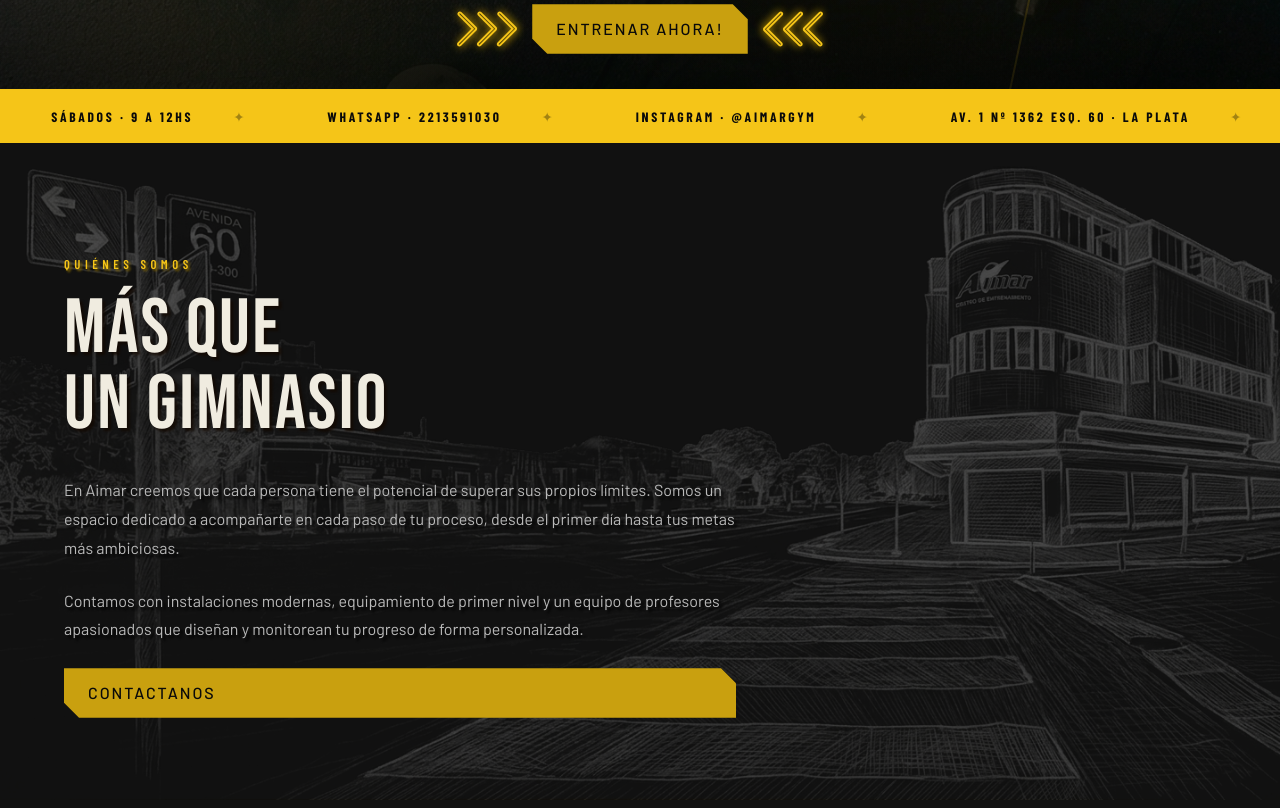
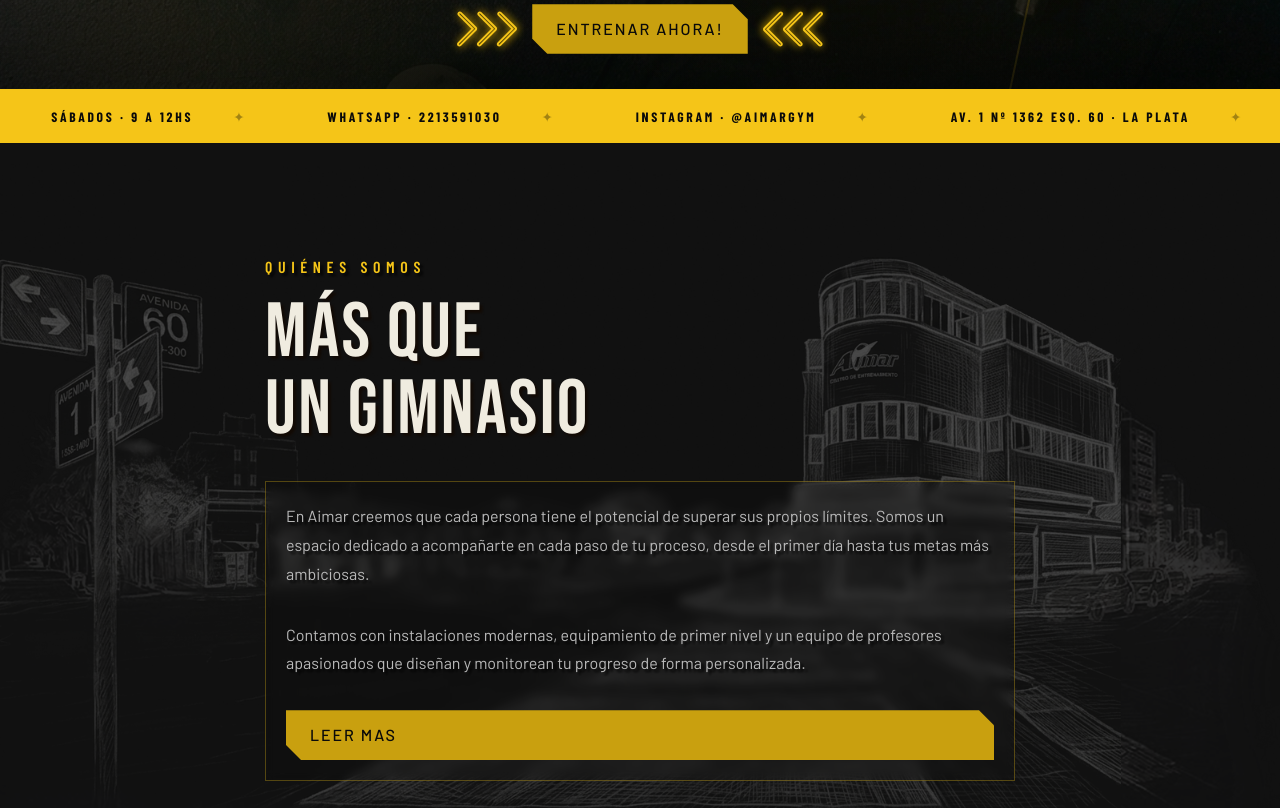
Before and after one commit to Mauricio-Garcia-A/proyecto-aimar, a React (Vite) app: page / in a window 1280 px wide. Shown: the part 715-1523 px from the top of the page. Built offline with nearby package versions, Linux system fonts and the light colour scheme; a web font is replaced by a local one.

Commit message:
se acomodan estilos la seccion AboutUs y se cre el componente Modal

```diff
--- a/src/components/Sections/AboutUs/AboutUs.jsx
+++ b/src/components/Sections/AboutUs/AboutUs.jsx
@@ -1,13 +1,20 @@
 import './AboutUs.scss'
+import { useState } from 'react'
+import Modal from '../../UI/Modal/Modal'
 
-const AboutUs = () => (
+const AboutUs = () => {
+  const [open, setOpen] = useState(false)
+
+  return (
     <section className="about" id="nosotros">
-    <div className='bg-nosotros'></div>
+      <div className='bg-nosotros' />
       <div className='SECTION-STANDAR '>
         <div className='CONTAINER-STANDAR '>
           <article className="about__content">
+            <div className='about-info'>
               <p className="about__label">Quiénes somos</p>
               <h2 className="about__title">Más que<br />un Gimnasio</h2>
+              <div className='about__parafos'>
                 <p className="about__text">
                   En Aimar creemos que cada persona tiene el potencial de superar
                   sus propios límites. Somos un espacio dedicado a acompañarte en
@@ -19,15 +26,25 @@
                   y un equipo de profesores apasionados que diseñan y monitorean
                   tu progreso de forma personalizada.
                 </p>
-          <a href="#contacto" className="btn btn--primary">
-            Contactanos
+                <a className="btn btn--primary" onClick={() => setOpen(true)}>
+                  leer mas
                 </a>
+              </div>
+
+            </div>
+
           </article>
+        </div>
+      </div>
 
 
-        {/*
-          <img src='./images/gymbg.png' className='image-bg'/>
-
+      <Modal
+        isOpen={open}
+        onClose={() => setOpen(false)}
+        title="TÍTULO"
+        subtitle="subtítulo opcional"
+      >
+        <article>
           <div className="about__visual">
             <div className="about__visual-main">
               <span className="about__visual-watermark">AIMAR</span>
@@ -38,13 +55,12 @@
               </span>
             </div>
           </div>
-          */}
-      </div>
-    </div>
-
+        </article>
+      </Modal>
 
 
     </section>
   )
+}
 
 export default AboutUs
--- a/src/components/Sections/AboutUs/AboutUs.scss
+++ b/src/components/Sections/AboutUs/AboutUs.scss
@@ -8,7 +8,8 @@
   //gap: 6rem;
   //align-items: center;
   position: relative;
-  height: 100vh;
+  height: 100%;
+  min-height: 100vh;
 
   display: flex;
   flex-direction: column;
@@ -33,12 +34,14 @@
     z-index: 0;
     width: 100%;
     height: 100%;
-    background-image: url("/images/gymbg.png");
-    background-size:contain;        /* Hace que cubra todo el div */
-    background-position-x: center;   /* Centra la imagen */
+    background-image: url("/images/gymbg-3.png");
+    background-size:cover;        /* Hace que cubra todo el div */
+    background-position-x: right;   /* Centra la imagen */
     background-repeat: no-repeat;  /* Evita que se repita */
-    background-position-y: top;   /* Centra la imagen */
+    background-position-y: 10px;   /* Centra la imagen */
+    background-position-x: right;
 
+    transition: all ease 1s;
   }
 
   // ── Visual ────────────────────────────────────────────
@@ -90,25 +93,32 @@
 
   // ── Content ───────────────────────────────────────────
   &__content {
-    max-width: 800px;
+
     display: flex;
     flex-direction: column;
+    justify-content: center;
+    align-items: center;
     gap: 0;
     z-index: 1;
     padding: 7rem 5%;
+     //background: rgba(255, 0, 0, 0.348);
 
+     .about-info {
+      width: 100%;
+      max-width: 750px;
+     }
 
   }
 
   &__label {
     font-family: $font-condensed;
     font-weight: 600;
-    font-size: 0.8rem;
+    font-size: 1rem;
     letter-spacing: 0.35em;
     text-transform: uppercase;
     color: $gold;
     margin-bottom: 1rem;
-    filter: drop-shadow(2px 2px 1px rgb(127, 100, 3));
+    filter: drop-shadow(3px 3px 1px rgba(0, 0, 0, 0.799));
   }
 
   &__title {
@@ -129,9 +139,22 @@
     margin-bottom: 1.5rem;
     filter: drop-shadow(3px 3px 1px rgb(0, 0, 0));
   }
+  &__parafos {
+    background: rgba(0, 0, 0, 0.073);
+    backdrop-filter: blur(5px);
+    padding: 20px;
+    border: 1px solid rgb($gold,0.3);
+    height: 100%;
+    min-height: 300px;
+    display: flex;
+    flex-direction: column;
+    justify-content: space-between;
+
+  }
+
 
   // ── Responsive ────────────────────────────────────────
-  @media (max-width: 768px) {
+  @media (max-width: 700px) {
     grid-template-columns: 1fr;
     gap: 3rem;
 
@@ -143,5 +166,10 @@
       bottom: -1rem;
       right: -1rem;
     }
+    .bg-nosotros {
+     background-position-x: 100px;   /* Centra la imagen */
+      background-position-y: 0px;
+    }
+
   }
 }
--- /dev/null
+++ b/src/components/UI/Modal/Modal.jsx
@@ -0,0 +1,52 @@
+import { useEffect } from 'react'
+import './Modal.scss'
+
+const Modal = ({ isOpen, onClose, title, subtitle, children }) => {
+
+  // Cerrar con Escape
+  useEffect(() => {
+    const handleKey = (e) => { if (e.key === 'Escape') onClose() }
+    if (isOpen) document.addEventListener('keydown', handleKey)
+    return () => document.removeEventListener('keydown', handleKey)
+  }, [isOpen, onClose])
+
+  // Bloquear scroll del body
+  useEffect(() => {
+    document.body.style.overflow = isOpen ? 'hidden' : ''
+    return () => { document.body.style.overflow = '' }
+  }, [isOpen])
+
+  if (!isOpen) return null
+
+  return (
+    <div
+      className="modal-overlay"
+      onClick={(e) => { if (e.target === e.currentTarget) onClose() }}
+    >
+      <div className="modal" role="dialog" aria-modal="true">
+
+        <button
+          className="modal__close"
+          onClick={onClose}
+          aria-label="Cerrar"
+        >
+          ✕
+        </button>
+
+        {(title || subtitle) && (
+          <div className="modal__header">
+            {title    && <div className="modal__title">{title}</div>}
+            {subtitle && <p  className="modal__subtitle">{subtitle}</p>}
+          </div>
+        )}
+
+        <div className="modal__body">
+          {children}
+        </div>
+
+      </div>
+    </div>
+  )
+}
+
+export default Modal
--- /dev/null
+++ b/src/components/UI/Modal/Modal.scss
@@ -0,0 +1,88 @@
+@use '../../../styles/variables' as *;
+
+// ── Overlay ───────────────────────────────────────────────
+.modal-overlay {
+  position: fixed;
+  inset: 0;
+  background: rgba(0, 0, 0, 0.82);
+  backdrop-filter: blur(6px);
+  z-index: 1000;
+  display: flex;
+  align-items: center;
+  justify-content: center;
+  padding: 1rem;
+  animation: overlayIn 0.25s ease forwards;
+}
+
+// ── Modal ─────────────────────────────────────────────────
+.modal {
+  background: $dark;
+  border: 1px solid rgba($gold, 0.2);
+  width: 100%;
+  max-width: 480px;
+  max-height: 90vh;
+  overflow-y: auto;
+  position: relative;
+  box-shadow: 0 40px 80px rgba(0, 0, 0, 0.6);
+  animation: modalIn 0.3s ease forwards;
+
+  // scrollbar
+  &::-webkit-scrollbar { width: 4px; }
+  &::-webkit-scrollbar-track { background: $dark; }
+  &::-webkit-scrollbar-thumb { background: rgba($gold, 0.2); }
+
+  // ── Close ─────────────────────────────────────────────
+  &__close {
+    position: absolute;
+    top: 1.25rem;
+    right: 1.25rem;
+    background: none;
+    border: none;
+    color: $gray;
+    font-size: 1.1rem;
+    cursor: pointer;
+    line-height: 1;
+    transition: color 0.2s;
+    z-index: 2;
+
+    &:hover { color: $gold; }
+  }
+
+  // ── Header ────────────────────────────────────────────
+  &__header {
+    padding: 2.5rem 2.5rem 0;
+  }
+
+  &__title {
+    font-family: $font-display;
+    font-size: 2rem;
+    letter-spacing: 0.08em;
+    color: $gold;
+    margin-bottom: 0.3rem;
+  }
+
+  &__subtitle {
+    font-family: $font-condensed;
+    font-weight: 400;
+    font-size: 0.78rem;
+    letter-spacing: 0.22em;
+    text-transform: uppercase;
+    color: $gray;
+  }
+
+  // ── Body ──────────────────────────────────────────────
+  &__body {
+    padding: 2rem 2.5rem 2.5rem;
+  }
+}
+
+// ── Animaciones ───────────────────────────────────────────
+@keyframes overlayIn {
+  from { opacity: 0; }
+  to   { opacity: 1; }
+}
+
+@keyframes modalIn {
+  from { opacity: 0; transform: translateY(20px); }
+  to   { opacity: 1; transform: translateY(0); }
+}
```
Also changed, not shown: public/images/gymbg-2.png (added), public/images/gymbg-3.png (added). Lines whose indentation alone changed are shown as unchanged.
